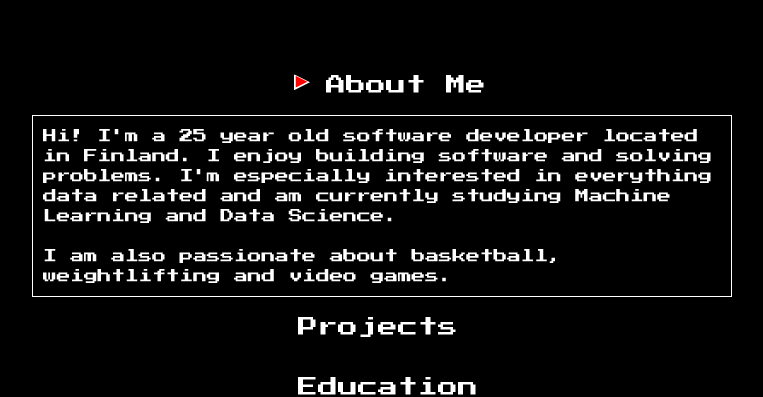
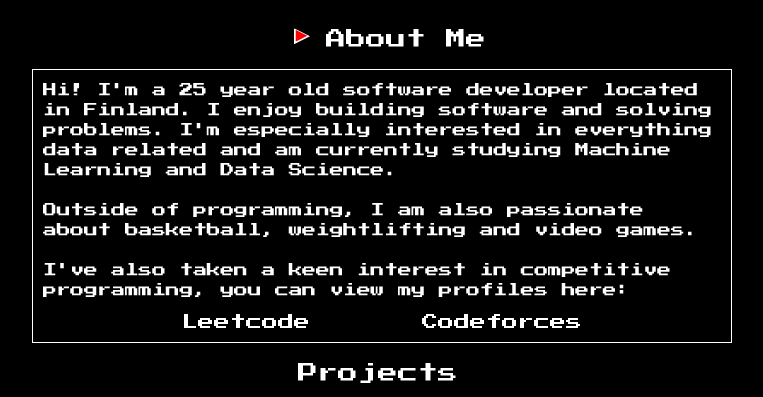
Before and after one commit to Anttonii/personal-website, a SvelteKit app: page / in a window 1280 px wide. Both pictures are taken after a click on the button "About Me". Shown: the part 172-569 px from the top of the page, without its empty margins (258-1021 px from the left). Built offline with nearby package versions, Linux system fonts and the light colour scheme.

Commit message:
update: Website updated to highlight more recent projects

```diff
--- a/src/routes/+page.svelte
+++ b/src/routes/+page.svelte
@@ -99,7 +99,7 @@
 					</span>
 				</a>
 			</div>
-			<nav class="py-16">
+			<nav class="py-12">
 				<ul bind:this={list} class="flex flex-col gap-4 justify-center">
 					<li class="justify-start underline centering md:mx-auto flex text-xl">
 						<span bind:this={triangle} class="triangle"></span>
@@ -122,8 +122,23 @@
 									related and am currently studying Machine Learning and Data Science.
 									<br />
 									<br />
-									I am also passionate about basketball, weightlifting and video games.
+									Outside of programming, I am also passionate about basketball, weightlifting and video
+									games.
+									<br />
+									<br />
+									I've also taken a keen interest in competitive programming, you can view my profiles
+									here:
 								</p>
+								<div class="flex flex-row justify-center gap-4 pb-2">
+									<div class="align-left mx-12">
+										<a href="https://leetcode.com/u/Anttoni/" target="_blank"><h2>Leetcode</h2></a>
+									</div>
+									<div class="align-right mx-12">
+										<a href="https://codeforces.com/profile/Anttonii" target="_blank"
+											><h2>Codeforces</h2></a
+										>
+									</div>
+								</div>
 							</div>
 						{/if}
 					</div>
@@ -158,6 +173,37 @@
 								<div class="divider"></div>
 								<div class="content">
 									<h2 class="pb-3">
+										<a href="https://github.com/Anttonii/jaydee" class="link-text" target="_blank">
+											Jaydee<span class="text-md inline-flex align-baseline pl-2">
+												<Fa icon={faUpRightFromSquare} />
+											</span>
+										</a>
+									</h2>
+									<p class="text-sm tracking-tight">
+										Scrape and crawl internet with the use of a .json schema. Built to scrape data
+										for machine learning related projects.
+									</p>
+								</div>
+								<div class="divider"></div>
+								<div class="content">
+									<h2 class="pb-3">
+										<a
+											href="https://github.com/Anttonii/hullifier"
+											class="link-text"
+											target="_blank"
+											>Hullifier<span class="text-md inline-flex pl-2">
+												<Fa icon={faUpRightFromSquare} />
+											</span>
+										</a>
+									</h2>
+									<p class="text-sm tracking-tight">
+										Visualizes convex hull solving algorithms in 2D. Currently working on extending
+										functionality to 3D.
+									</p>
+								</div>
+								<div class="divider"></div>
+								<div class="content">
+									<h2 class="pb-3">
 										<a href="/basketball" class="link-text"
 											>NBA Stats<span class="text-md inline-flex align-baseline pl-2">
 												<Fa icon={faUpRightFromSquare} />
@@ -181,43 +227,6 @@
 									<p class="text-sm tracking-tight">
 										A neural network built on the backend that guesses which number is drawn onto
 										the grid.
-									</p>
-								</div>
-
-								<div class="divider"></div>
-								<div class="content">
-									<h2 class="pb-3">
-										<a
-											href="https://github.com/Anttonii/barbell-tracking"
-											class="link-text"
-											target="_blank"
-										>
-											Barbell Tracking<span class="text-md inline-flex align-baseline pl-2">
-												<Fa icon={faUpRightFromSquare} />
-											</span>
-										</a>
-									</h2>
-									<p class="text-sm tracking-tight">
-										Tracks movement of barbell from a video file and produces plots of data such as
-										bar speed and deviation from y-axis. Designed to track the movement pattern in
-										movements like squat, bench press and deadlift. Currently work-in-progress.
-									</p>
-								</div>
-								<div class="divider"></div>
-								<div class="content">
-									<h2 class="pb-3">
-										<a
-											href="https://github.com/Anttonii/suikagame"
-											class="link-text"
-											target="_blank"
-											>Suikagame<span class="text-md inline-flex pl-2">
-												<Fa icon={faUpRightFromSquare} />
-											</span>
-										</a>
-									</h2>
-									<p class="text-sm tracking-tight">
-										An implementation of a popular Japanese arcade game written in C++ using SDL2
-										and Box2D.
 									</p>
 								</div>
 							</div>
@@ -419,7 +428,7 @@
 	}
 
 	.contact-icon:hover {
-		background-color: gray;
+		background-color: rgb(109, 109, 109);
 		transition: all 0.2s ease-in;
 	}
 
@@ -427,7 +436,7 @@
 		font-family: 'Press Start 2P', sans-serif;
 	}
 
-	a.top-link:hover {
+	div > a:hover {
 		color: red;
 	}
 
```
